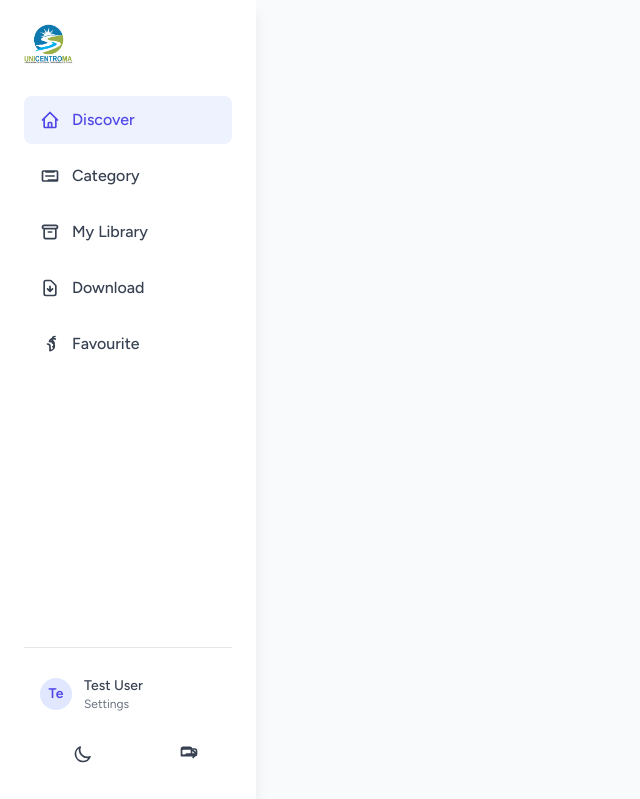
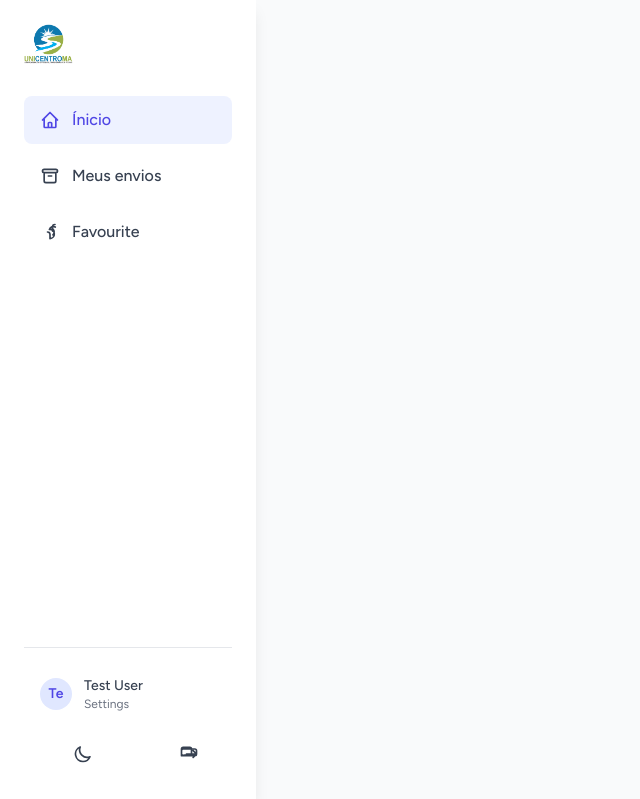
Before and after one commit to chrxtdev/biblioteca-backend, a Laravel app: page /aluno in a window 1280 px wide. Shown: the top 799 px of the page, without its empty margins (0-640 px from the left). Run offline with Laravel 12, Linux system fonts and the light colour scheme; a user stored in the database is signed in; data comes from the database, SQL or seed files in the repository; data that the repository does not hold is empty; style sheets or scripts are compiled from the project's sources.

Commit message:
update 12

```diff
--- a/resources/views/dashboard/partials/sidebar.blade.php
+++ b/resources/views/dashboard/partials/sidebar.blade.php
@@ -16,20 +16,8 @@
                             d="M3 12l2-2m0 0l7-7 7 7M5 10v10a1 1 0 001 1h3m10-11l2 2m-2-2v10a1 1 0 01-1 1h-3m-6 0a1 1 0 001-1v-4a1 1 0 011-1h2a1 1 0 011 1v4a1 1 0 001 1m-6 0h6">
                         </path>
                     </svg>
-                    <span class="font-medium">Discover</span>
+                    <span class="font-medium">Ínicio</span>
                 </a>
-            </li>
-
-            <li>
-                <button @click="activeCategory = 'all'"
-                        class="w-full flex items-center gap-3 text-gray-700 dark:text-gray-300 hover:text-indigo-600 dark:hover:text-indigo-400 hover:bg-gray-50 dark:hover:bg-gray-700 px-4 py-3 rounded-lg transition-all duration-200 text-left">
-                    <svg class="w-5 h-5" fill="none" stroke="currentColor" viewBox="0 0 24 24">
-                        <path stroke-linecap="round" stroke-linejoin="round" stroke-width="2"
-                            d="M7 7h10M7 12h10m-7 5h10M3 7v10a1 1 0 001 1h16a1 1 0 001-1V7a1 1 0 00-1-1H4a1 1 0 00-1 1z">
-                        </path>
-                    </svg>
-                    <span class="font-medium">Category</span>
-                </button>
             </li>
 
             <li>
@@ -40,7 +28,7 @@
                             d="M5 8h14M5 8a2 2 0 110-4h14a2 2 0 110 4M5 8v10a2 2 0 002 2h10a2 2 0 002-2V8m-9 4h4">
                         </path>
                     </svg>
-                    <span class="font-medium">My Library</span>
+                    <span class="font-medium">Meus envios</span>
                     @if(isset($myBooks) && !$myBooks->isEmpty())
                         <span
                             class="ml-auto bg-indigo-100 dark:bg-indigo-900/30 text-indigo-600 dark:text-indigo-400 text-xs px-2 py-1 rounded-full font-bold">
@@ -48,18 +36,6 @@
                         </span>
                     @endif
                 </button>
-            </li>
-
-            <li>
-                <a href="{{ route('aluno') }}"
-                    class="flex items-center gap-3 text-gray-700 dark:text-gray-300 hover:text-indigo-600 dark:hover:text-indigo-400 hover:bg-gray-50 dark:hover:bg-gray-700 px-4 py-3 rounded-lg transition-all duration-200">
-                    <svg class="w-5 h-5" fill="none" stroke="currentColor" viewBox="0 0 24 24">
-                        <path stroke-linecap="round" stroke-linejoin="round" stroke-width="2"
-                            d="M12 10v6m0 0l-3-3m3 3l3-3m2 8H7a2 2 0 01-2-2V5a2 2 0 012-2h5.586a1 1 0 01.707.293l5.414 5.414a1 1 0 01.293.707V19a2 2 0 01-2 2z">
-                        </path>
-                    </svg>
-                    <span class="font-medium">Download</span>
-                </a>
             </li>
 
             <li>
```
